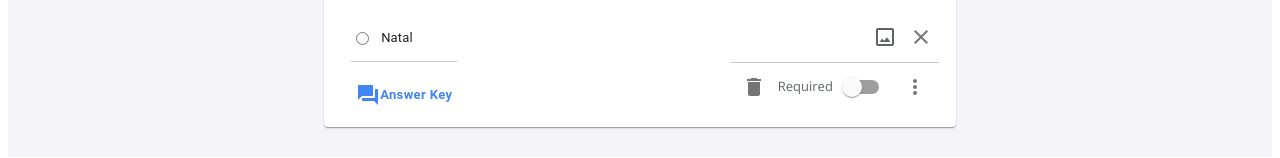
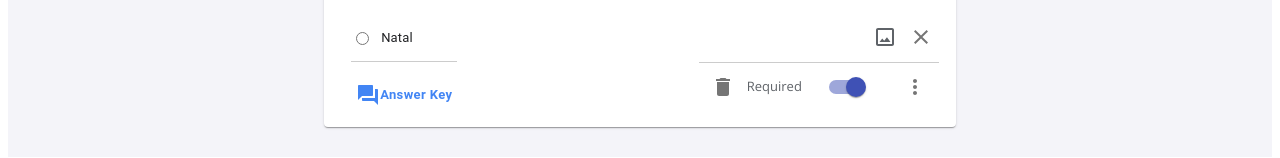
Before and after one commit to MicaelTargino/GoogleFormsClone_frontend, a React (Create React App) app: page /form/1 in a window 1280 px wide. Shown: the part 486-644 px from the top of the page. Built offline with nearby package versions, Linux system fonts and the light colour scheme.

Commit message:
toggle required

```diff
--- a/src/components/QuestionForm/QuestionForm.jsx
+++ b/src/components/QuestionForm/QuestionForm.jsx
@@ -21,7 +21,7 @@ const QuestionForm = () => {
                 {optionText: 'Natal'},
             ],
             open: true,
-            required: false
+            required: true
         },
     ]);
     return (
@@ -89,7 +89,8 @@ const QuestionForm = () => {
                                         <DeleteIcon />
                                     </IconButton>
                                         <span style={{ color: '#5f6368', fontSize: '13px', fontFamily: 'Open Sans, Arial, sans-serif' }}>Required</span>
-                                        <Switch name="checkedA" color="primary" checked={ques.required}></Switch>
+                                        <FormControlLabel style={{marginLeft: '15px'}} label="" control={<Switch color="primary" defaultChecked={ques.required} />} onChange={() => {ques.required = !ques.required }}/>
+                                        {/* <Switch label="checked" name="checkedA" color="primary" checked={ques.required}></Switch> */}
                                     <IconButton>
                                         <MoreVert />
                                     </IconButton>
```
